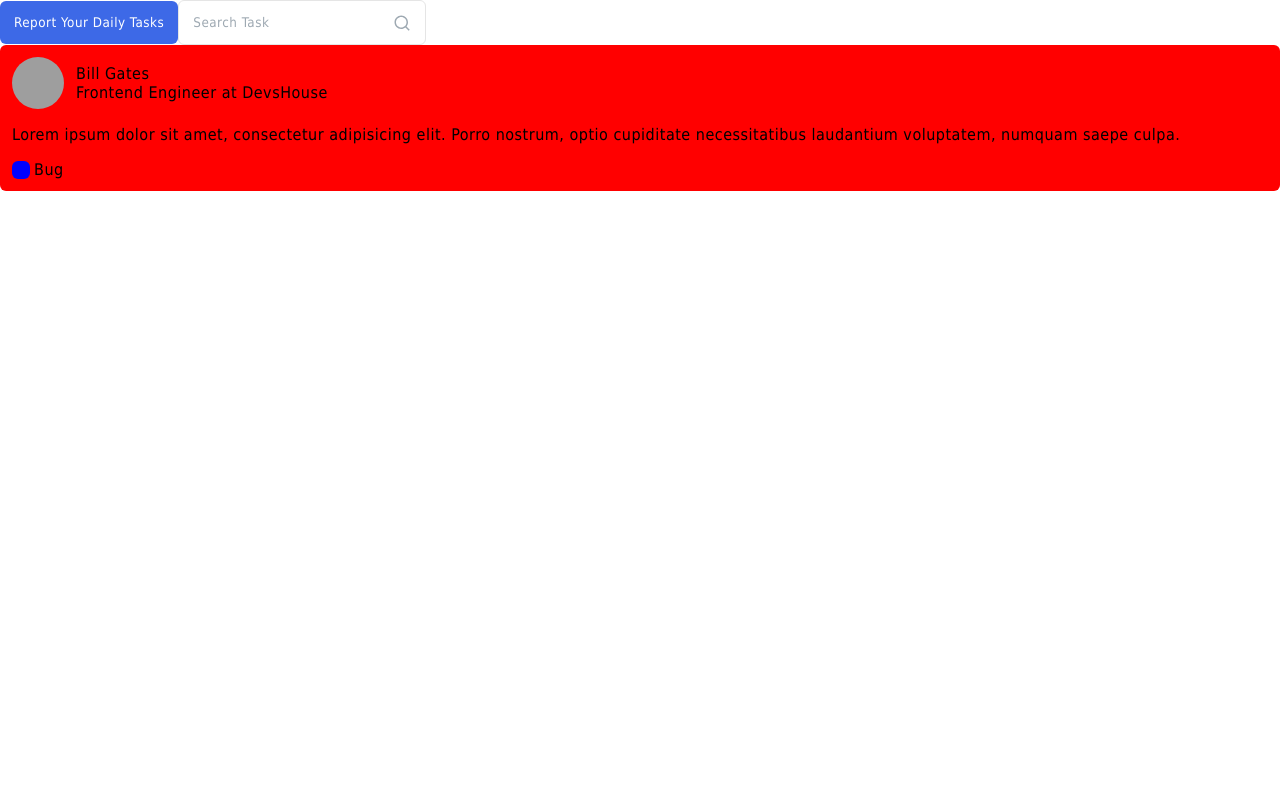
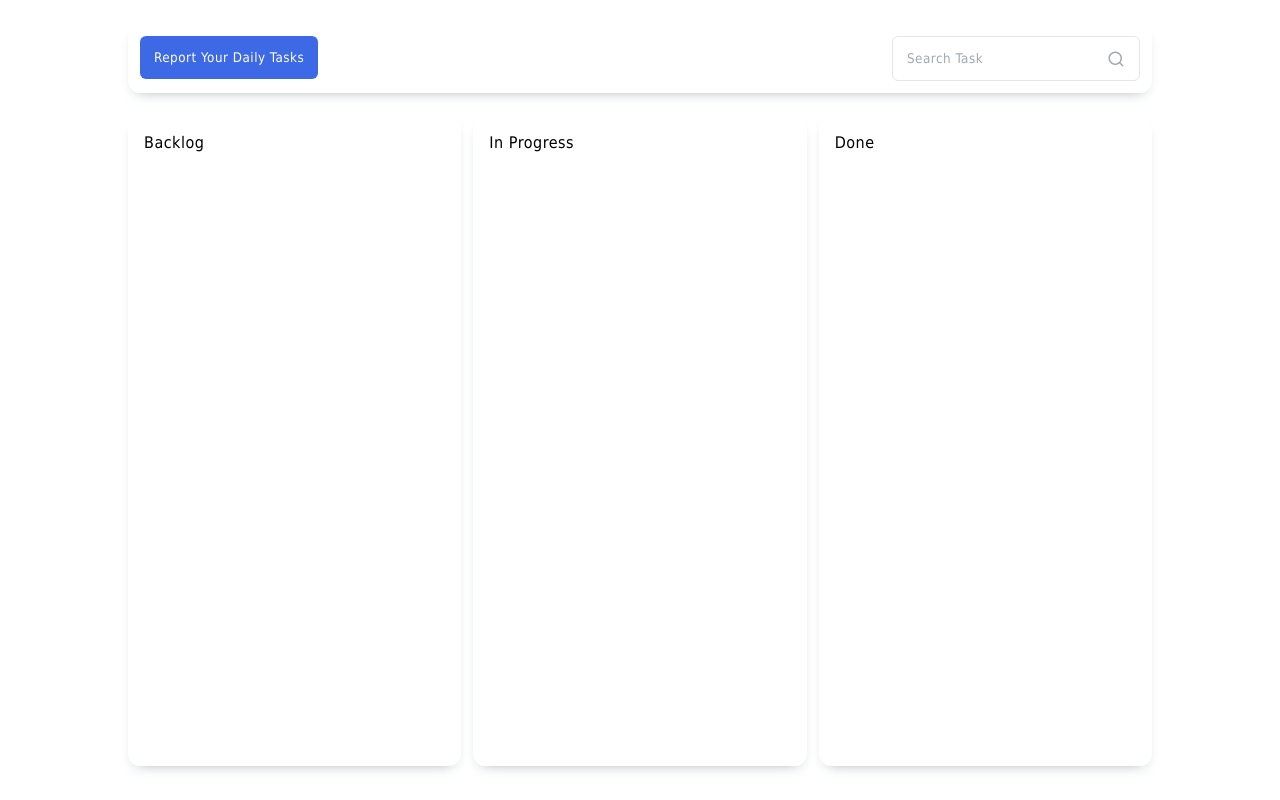
Before and after one commit to ismailsumercetin/kanban-task-app, a React (Create React App) app: page / in a window 1280 px wide. Built offline with nearby package versions, Linux system fonts and the light colour scheme; grey boxes are pictures that could not be loaded.

Commit message:
NovusTask :: construct the page layout

```diff
--- a/src/App.tsx
+++ b/src/App.tsx
@@ -1,14 +1,10 @@
-import { ReportTaskButton, SearchBar, TaskCard } from "./components";
-import useUser from "./contexts/useUser";
+import { Header, KanbanContainer } from "./components";
 
 const App = () => {
-  const { user } = useUser();
-  console.log(user);
   return (
     <div className="App">
-      <ReportTaskButton/>
-      <SearchBar/>
-      <TaskCard/>
+      <Header />
+      <KanbanContainer />
     </div>
   );
 }
--- /dev/null
+++ b/src/components/Header.tsx
@@ -0,0 +1,17 @@
+import ReportTaskButton from "./ReportTaskButton";
+import SearchBar from "./SearchBar";
+
+const Header = () => {
+  return (
+    <header className="header shadow">
+      <div className="header__left">
+        <ReportTaskButton/>
+      </div>
+      <div className="header__right">
+        <SearchBar/>
+      </div>
+    </header>
+  );
+};
+
+export default Header;
--- /dev/null
+++ b/src/components/KanbanContainer.tsx
@@ -0,0 +1,23 @@
+import { KANBAN_BOARD_TYPES } from "../constants";
+
+const KanbanContainer = () => {
+  return (
+    <div className="container__kanban">
+      {
+        Object.keys(KANBAN_BOARD_TYPES).map(type => {
+          const cn = `kanban kanban__${type} shadow`;
+          return (
+            <div className={cn}>
+              <div className="kanban__title">{KANBAN_BOARD_TYPES[type]}</div>
+              <div className="kanban__tasksection">
+                { /* DnD container */ }
+              </div>
+            </div>
+          );
+        })
+      }
+    </div>
+  );
+};
+
+export default KanbanContainer;
--- a/src/components/index.ts
+++ b/src/components/index.ts
@@ -1,3 +1,5 @@
 export { default as ReportTaskButton } from './ReportTaskButton';
 export { default as SearchBar } from './SearchBar';
 export { default as TaskCard } from './TaskCard';
+export { default as Header } from './Header';
+export { default as KanbanContainer } from './KanbanContainer';
--- /dev/null
+++ b/src/constants/index.ts
@@ -0,0 +1,5 @@
+export const KANBAN_BOARD_TYPES: {[key: string]: string} = {
+  backlog: 'Backlog',
+  inProgress: 'In Progress',
+  done: 'Done'
+} as const;
--- a/src/index.css
+++ b/src/index.css
@@ -1,5 +1,6 @@
 :root {
   --borderradius: 6px;
+  --borderradius2x: 12px;
 }
 
 * {
@@ -8,7 +9,28 @@
   box-sizing: border-box;
   font-family: Tahoma, sans-serif;
   letter-spacing: .5px;
+}
 
+.App {
+  width: 80vw;
+  height: 100vh;
+  margin: 0 auto;
+  padding-top: 24px;
+  padding-bottom: 12px;
+}
+
+.shadow {
+  -webkit-box-shadow: 0px 6px 14px -8px rgba(158,169,178,1);
+  -moz-box-shadow: 0px 6px 14px -8px rgba(158,169,178,1);
+  box-shadow: 0px 6px 14px -8px rgba(158,169,178,1);
+}
+
+.header {
+  margin-bottom: 24px;
+  padding: 12px;
+  display: flex;
+  justify-content: space-between;
+  border-radius: var(--borderradius2x);
 }
 
 .btn__reporttask {
@@ -75,3 +97,24 @@
   background-color: blue;
   border-radius: var(--borderradius);
 }
+
+.container__kanban {
+  display: flex;
+  height: 85%;
+  gap: 12px;
+}
+
+.container__kanban .kanban {
+  width: 33%;
+  padding: 16px;
+  border-radius: var(--borderradius2x);
+}
+
+.kanban .kanban__title {
+  margin-bottom: 12px;
+}
+
+.kanban .kanban__tasksection{
+  height: 95%;
+  overflow-y: scroll;
+}
```
